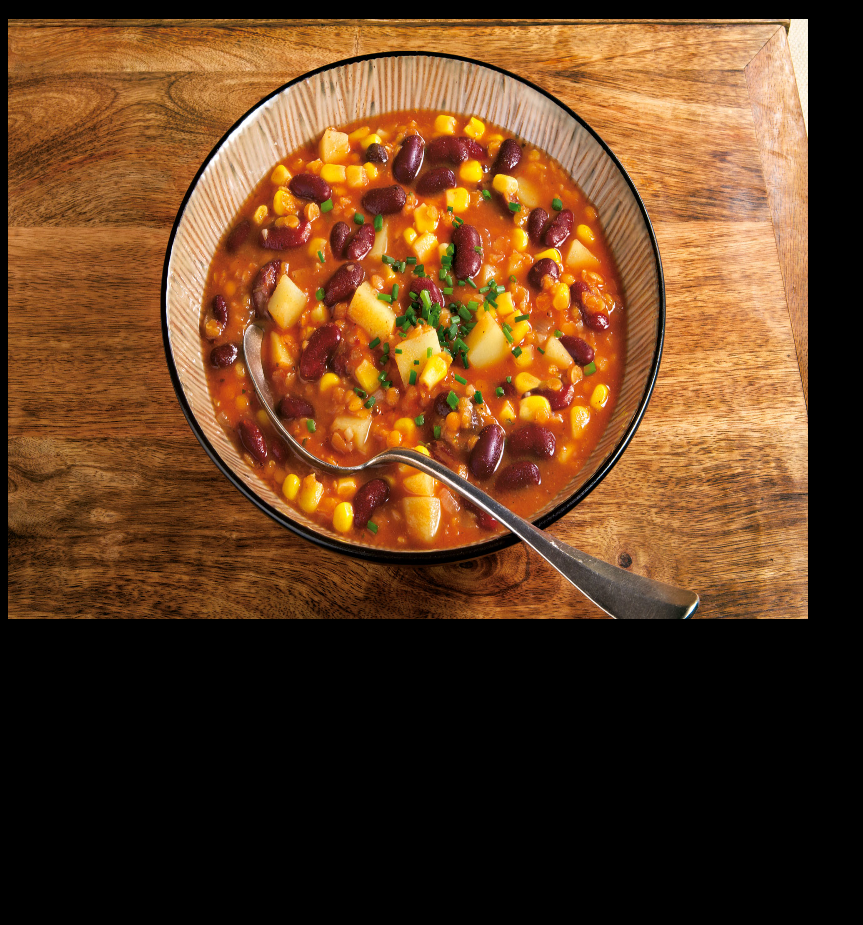
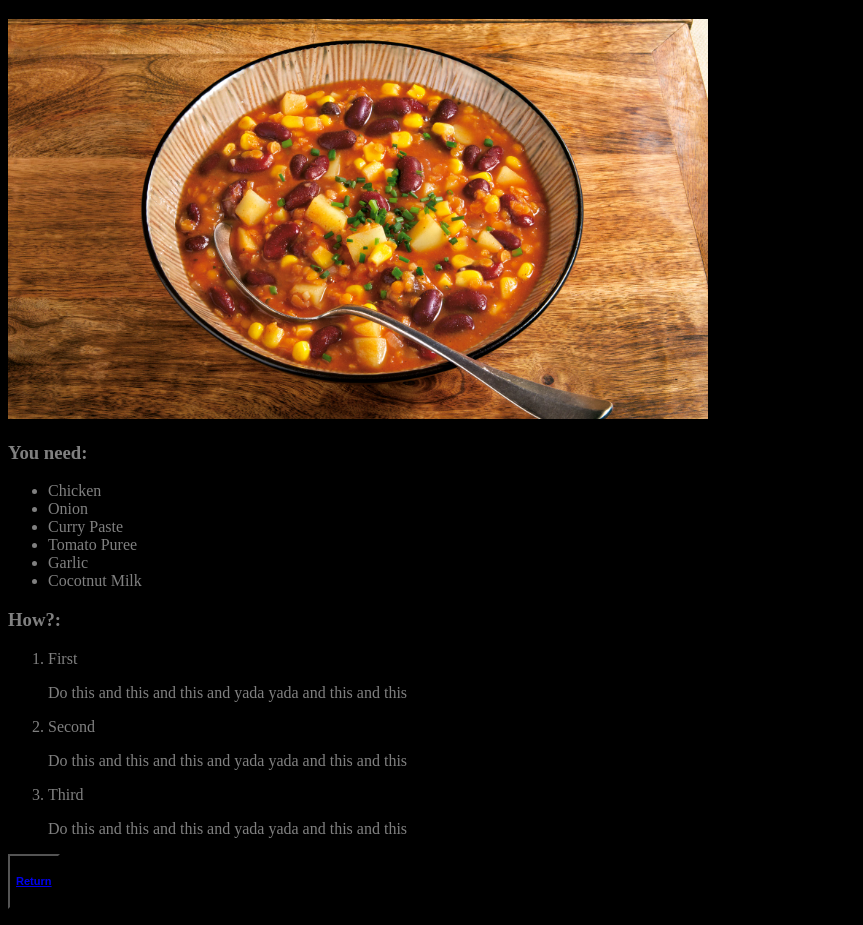
Before and after one commit to Vangul/odin-recipes, a plain HTML site: page recipes/csc.html in a window 1280 px wide. Shown: the part 61-986 px from the top of the page, without its empty margins (0-863 px from the left). Before the commit the page ends 800 px from the top, so only its background shows below. Drawn offline with Linux system fonts and the light colour scheme.

Commit message:
cc.html and csc.html

```diff
--- a/recipes/csc.html
+++ b/recipes/csc.html
@@ -20,7 +20,36 @@
         <font color="grey">
         <h1>Chilli-Sin-Carne</h1>
     </font>
-<img src="../images/csc.jpg" alt="Chili Sin Carne" height="600pxl" width="800pxl">
+<img src="../images/csc.jpg" alt="Chili Sin Carne" height="400pxl" width="700pxl">
+<font color="grey">
+    <p><h3>You need:</h3></p>
+    <ul>
+        <li>Chicken</li>
+        <li>Onion</li>
+        <li>Curry Paste</li>
+        <li>Tomato Puree</li>
+        <li>Garlic</li>
+        <li>Cocotnut Milk</li>
+    </ul>
+    <p><h3>How?:</h3></p>
+    <ol>
+        <li>First</li>
+        <p>Do this and this and this and yada yada and this and this</p>
+        <li>Second</li>
+        <p>Do this and this and this and yada yada and this and this</p>
+        <li>Third</li>
+        <p>Do this and this and this and yada yada and this and this</p>
+    </ol>
+    </font>
+    <p>
+        <button>
+            <a href="../index.html"
+            <font color="grey">
+    <h5> Return</h5>
 
+            </a>
+        </button>
+        </p
+    </font>
     </body>
 </html>
```
Also changed, not shown: recipes/cc.html (+32 -1 lines).
